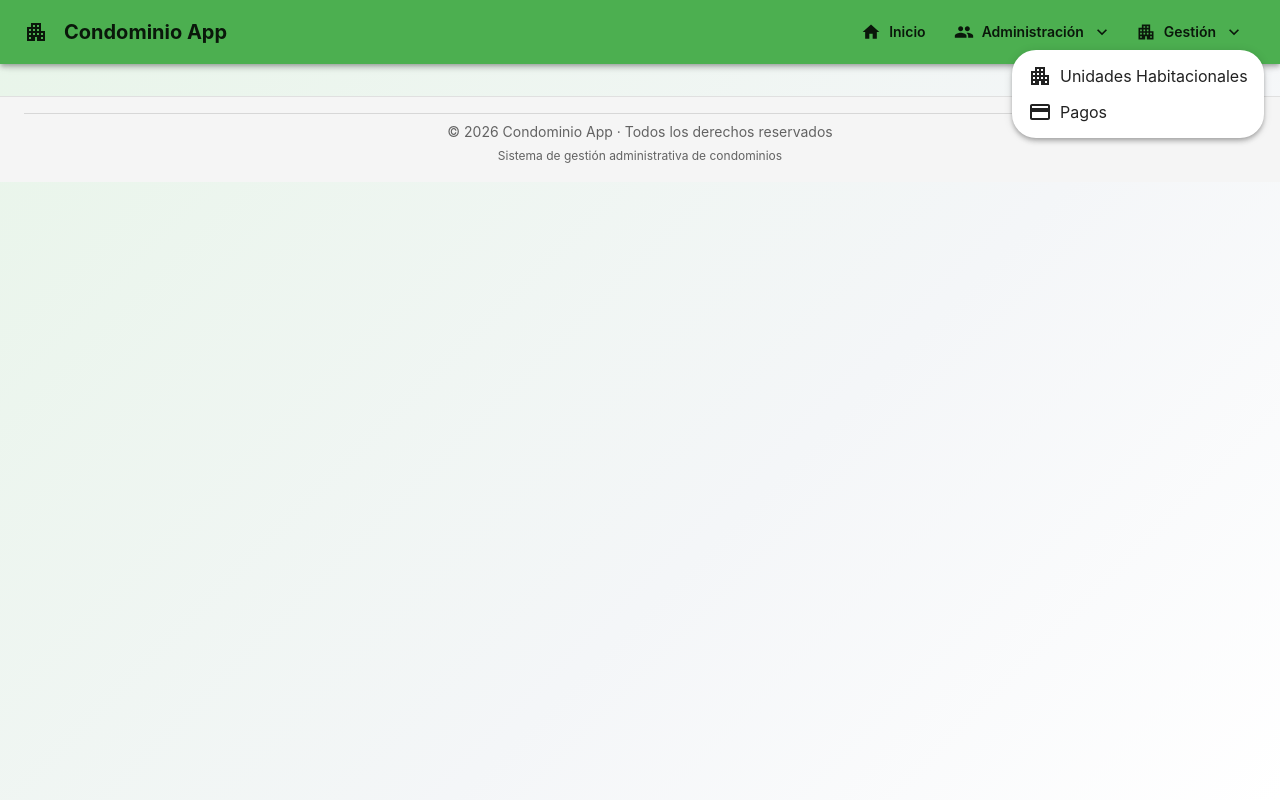
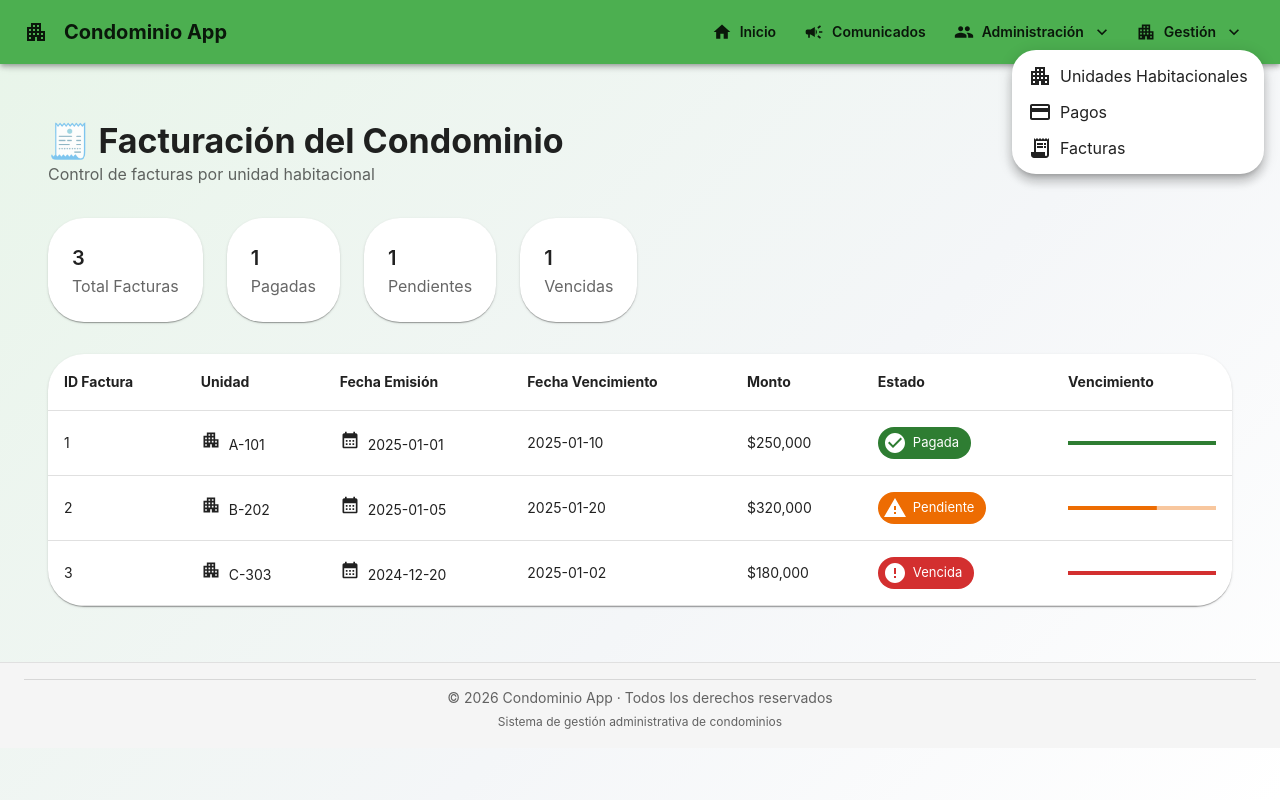
Before and after one commit to lucho007350/condominio, a React (Vite) app in the folder condominio-frontend/: page /facturas in a window 1280 px wide. Both pictures are taken after a click on the button "Gestión". Built offline with nearby package versions, Linux system fonts and the light colour scheme.

Commit message:
clases facturas y comunicados

```diff
--- a/condominio-frontend/src/App.jsx
+++ b/condominio-frontend/src/App.jsx
@@ -7,6 +7,9 @@ import Residents from './pages/Residents';
 import Payments from './pages/Payments';
 import UnidadesHabitacionales from './pages/UnidadesHabitacionales';
 import Empleados from './pages/Empleados';
+import Facturas from './pages/facturas';
+import Comunicacion from './pages/comunicacion';
+
 
 
 
@@ -24,6 +27,8 @@ function App() {
           <Route path="/payments" element={<Payments />} />
           <Route path="/units" element={<UnidadesHabitacionales />} />
           <Route path="/employees" element={<Empleados />} />
+           <Route path="/facturas" element={<Facturas />} /> {/* 🧾 */}
+         <Route path="/comunicacion" element={<Comunicacion />} />
 
 
 
--- a/condominio-frontend/src/components/Layout/Navbar.jsx
+++ b/condominio-frontend/src/components/Layout/Navbar.jsx
@@ -5,26 +5,23 @@ import {
   Toolbar,
   Typography,
   Button,
-  Box,
-  IconButton,
   Menu,
   MenuItem,
-  useTheme,
 } from '@mui/material';
 
 import {
-  Menu as MenuIcon,
   Home as HomeIcon,
   People as PeopleIcon,
   Apartment as BuildingIcon,
   Payment as PaymentIcon,
   Badge as EmployeeIcon,
   ExpandMore as ExpandMoreIcon,
+  ReceiptLong as FacturaIcon,
+  Campaign as ComunicadoIcon
 } from '@mui/icons-material';
 
 const Navbar = () => {
   const location = useLocation();
-  const theme = useTheme();
 
   const [anchorPeople, setAnchorPeople] = React.useState(null);
   const [anchorManagement, setAnchorManagement] = React.useState(null);
@@ -32,13 +29,7 @@ const Navbar = () => {
   const isActive = (path) => location.pathname === path;
 
   return (
-    <AppBar
-      position="sticky"
-      elevation={4}
-      sx={{
-        backdropFilter: 'blur(8px)',
-      }}
-    >
+    <AppBar position="sticky" elevation={4} sx={{ backdropFilter: 'blur(8px)' }}>
       <Toolbar>
         {/* Logo */}
         <BuildingIcon sx={{ mr: 2 }} />
@@ -46,7 +37,7 @@ const Navbar = () => {
           Condominio App
         </Typography>
 
-        {/* Dashboard */}
+        {/* Inicio */}
         <Button
           component={Link}
           to="/"
@@ -61,7 +52,24 @@ const Navbar = () => {
           Inicio
         </Button>
 
-        {/* Personas (menú flotante) */}
+        {/* 🔔 Comunicados (NUEVO) */}
+        <Button
+          component={Link}
+          to="/comunicacion"
+          color="inherit"
+          startIcon={<ComunicadoIcon />}
+          sx={{
+            mx: 1,
+            borderRadius: 2,
+            backgroundColor: isActive('/comunicacion')
+              ? 'rgba(255,255,255,0.15)'
+              : 'transparent',
+          }}
+        >
+          Comunicados
+        </Button>
+
+        {/* Administración */}
         <Button
           color="inherit"
           startIcon={<PeopleIcon />}
@@ -72,15 +80,11 @@ const Navbar = () => {
           Administración
         </Button>
 
-
         <Menu
           anchorEl={anchorPeople}
           open={Boolean(anchorPeople)}
           onClose={() => setAnchorPeople(null)}
-          PaperProps={{
-            elevation: 4,
-            sx: { borderRadius: 2, minWidth: 200 },
-          }}
+          PaperProps={{ sx: { borderRadius: 2, minWidth: 200 } }}
         >
           <MenuItem component={Link} to="/residents" onClick={() => setAnchorPeople(null)}>
             <PeopleIcon sx={{ mr: 1 }} /> Residentes
@@ -91,7 +95,7 @@ const Navbar = () => {
           </MenuItem>
         </Menu>
 
-        {/* Gestión (menú flotante) */}
+        {/* Gestión */}
         <Button
           color="inherit"
           startIcon={<BuildingIcon />}
@@ -106,10 +110,7 @@ const Navbar = () => {
           anchorEl={anchorManagement}
           open={Boolean(anchorManagement)}
           onClose={() => setAnchorManagement(null)}
-          PaperProps={{
-            elevation: 4,
-            sx: { borderRadius: 2, minWidth: 220 },
-          }}
+          PaperProps={{ sx: { borderRadius: 2, minWidth: 220 } }}
         >
           <MenuItem component={Link} to="/units" onClick={() => setAnchorManagement(null)}>
             <BuildingIcon sx={{ mr: 1 }} /> Unidades Habitacionales
@@ -118,6 +119,10 @@ const Navbar = () => {
           <MenuItem component={Link} to="/payments" onClick={() => setAnchorManagement(null)}>
             <PaymentIcon sx={{ mr: 1 }} /> Pagos
           </MenuItem>
+
+          <MenuItem component={Link} to="/facturas" onClick={() => setAnchorManagement(null)}>
+            <FacturaIcon sx={{ mr: 1 }} /> Facturas
+          </MenuItem>
         </Menu>
       </Toolbar>
     </AppBar>
--- /dev/null
+++ b/condominio-frontend/src/pages/comunicacion.jsx
@@ -0,0 +1,129 @@
+import React, { useEffect, useState } from 'react';
+import {
+  Box,
+  Typography,
+  Grid,
+  Card,
+  CardContent,
+  Chip,
+  Avatar,
+  Divider
+} from '@mui/material';
+
+import {
+  Campaign as GeneralIcon,
+  Warning as UrgenteIcon,
+  Event as EventoIcon,
+  CalendarMonth as FechaIcon
+} from '@mui/icons-material';
+
+const Comunicacion = () => {
+  const [comunicados, setComunicados] = useState([]);
+
+  const mockComunicados = [
+    {
+      idComunicado: 1,
+      titulo: 'Corte de agua programado',
+      contenido: 'El día viernes habrá suspensión del servicio de agua desde las 8:00 AM hasta las 2:00 PM.',
+      fechaPublicacion: '2025-01-15',
+      tipo: 'Urgente'
+    },
+    {
+      idComunicado: 2,
+      titulo: 'Reunión general de copropietarios',
+      contenido: 'Se convoca a reunión general el próximo sábado en el salón comunal a las 6:00 PM.',
+      fechaPublicacion: '2025-01-10',
+      tipo: 'Evento'
+    },
+    {
+      idComunicado: 3,
+      titulo: 'Horario de administración',
+      contenido: 'La oficina de administración atenderá de lunes a viernes de 8:00 AM a 5:00 PM.',
+      fechaPublicacion: '2025-01-05',
+      tipo: 'General'
+    }
+  ];
+
+  useEffect(() => {
+    setComunicados(mockComunicados);
+  }, []);
+
+  const tipoConfig = (tipo) => {
+    switch (tipo) {
+      case 'Urgente':
+        return { color: 'error', icon: <UrgenteIcon /> };
+      case 'Evento':
+        return { color: 'primary', icon: <EventoIcon /> };
+      default:
+        return { color: 'default', icon: <GeneralIcon /> };
+    }
+  };
+
+  return (
+    <Box sx={{ p: 3 }}>
+      {/* Header */}
+      <Typography variant="h4" fontWeight="bold">
+        📢 Comunicados del Condominio
+      </Typography>
+      <Typography color="text.secondary" sx={{ mb: 4 }}>
+        Información importante para residentes y copropietarios
+      </Typography>
+
+      {/* Feed */}
+      <Grid container spacing={3}>
+        {comunicados.map((c) => {
+          const config = tipoConfig(c.tipo);
+
+          return (
+            <Grid item xs={12} md={6} key={c.idComunicado}>
+              <Card
+                sx={{
+                  borderRadius: 4,
+                  boxShadow: 4,
+                  transition: '0.3s',
+                  '&:hover': { transform: 'translateY(-6px)' }
+                }}
+              >
+                <CardContent>
+                  {/* Header */}
+                  <Box sx={{ display: 'flex', alignItems: 'center', mb: 2 }}>
+                    <Avatar sx={{ bgcolor: `${config.color}.main`, mr: 2 }}>
+                      {config.icon}
+                    </Avatar>
+
+                    <Box sx={{ flexGrow: 1 }}>
+                      <Typography fontWeight="bold" variant="h6">
+                        {c.titulo}
+                      </Typography>
+                      <Box sx={{ display: 'flex', alignItems: 'center', gap: 1 }}>
+                        <FechaIcon fontSize="small" />
+                        <Typography variant="caption">
+                          {c.fechaPublicacion}
+                        </Typography>
+                      </Box>
+                    </Box>
+
+                    <Chip
+                      label={c.tipo}
+                      color={config.color}
+                      size="small"
+                    />
+                  </Box>
+
+                  <Divider sx={{ mb: 2 }} />
+
+                  {/* Contenido */}
+                  <Typography variant="body1" sx={{ lineHeight: 1.6 }}>
+                    {c.contenido}
+                  </Typography>
+                </CardContent>
+              </Card>
+            </Grid>
+          );
+        })}
+      </Grid>
+    </Box>
+  );
+};
+
+export default Comunicacion;
--- /dev/null
+++ b/condominio-frontend/src/pages/facturas.jsx
@@ -0,0 +1,157 @@
+import React, { useEffect, useState } from 'react';
+import {
+  Box,
+  Typography,
+  Grid,
+  Paper,
+  Chip,
+  LinearProgress,
+  Table,
+  TableBody,
+  TableCell,
+  TableContainer,
+  TableHead,
+  TableRow
+} from '@mui/material';
+
+import {
+  CheckCircle as PagadaIcon,
+  Warning as PendienteIcon,
+  Error as VencidaIcon,
+  Apartment as UnidadIcon,
+  CalendarMonth as CalendarIcon
+} from '@mui/icons-material';
+
+const Facturas = () => {
+  const [facturas, setFacturas] = useState([]);
+
+  const mockFacturas = [
+    {
+      idFactura: 1,
+      fechaEmision: '2025-01-01',
+      fechaVencimiento: '2025-01-10',
+      monto: 250000,
+      estadoFactura: 'Pagada',
+      idUnidad: 'A-101',
+      progreso: 100
+    },
+    {
+      idFactura: 2,
+      fechaEmision: '2025-01-05',
+      fechaVencimiento: '2025-01-20',
+      monto: 320000,
+      estadoFactura: 'Pendiente',
+      idUnidad: 'B-202',
+      progreso: 60
+    },
+    {
+      idFactura: 3,
+      fechaEmision: '2024-12-20',
+      fechaVencimiento: '2025-01-02',
+      monto: 180000,
+      estadoFactura: 'Vencida',
+      idUnidad: 'C-303',
+      progreso: 100
+    }
+  ];
+
+  useEffect(() => {
+    setFacturas(mockFacturas);
+  }, []);
+
+  const estadoChip = (estado) => {
+    if (estado === 'Pagada')
+      return <Chip icon={<PagadaIcon />} label="Pagada" color="success" />;
+    if (estado === 'Pendiente')
+      return <Chip icon={<PendienteIcon />} label="Pendiente" color="warning" />;
+    return <Chip icon={<VencidaIcon />} label="Vencida" color="error" />;
+  };
+
+  return (
+    <Box sx={{ p: 3 }}>
+      {/* Header */}
+      <Typography variant="h4" fontWeight="bold">
+        🧾 Facturación del Condominio
+      </Typography>
+      <Typography color="text.secondary" sx={{ mb: 4 }}>
+        Control de facturas por unidad habitacional
+      </Typography>
+
+      {/* KPIs */}
+      <Grid container spacing={3} sx={{ mb: 4 }}>
+        {[
+          { label: 'Total Facturas', value: facturas.length },
+          { label: 'Pagadas', value: facturas.filter(f => f.estadoFactura === 'Pagada').length },
+          { label: 'Pendientes', value: facturas.filter(f => f.estadoFactura === 'Pendiente').length },
+          { label: 'Vencidas', value: facturas.filter(f => f.estadoFactura === 'Vencida').length }
+        ].map((item, i) => (
+          <Grid item xs={12} sm={6} md={3} key={i}>
+            <Paper sx={{ p: 3, borderRadius: 3 }}>
+              <Typography variant="h6">{item.value}</Typography>
+              <Typography color="text.secondary">{item.label}</Typography>
+            </Paper>
+          </Grid>
+        ))}
+      </Grid>
+
+      {/* Tabla */}
+      <TableContainer component={Paper} sx={{ borderRadius: 3 }}>
+        <Table>
+          <TableHead>
+            <TableRow>
+              <TableCell><b>ID Factura</b></TableCell>
+              <TableCell><b>Unidad</b></TableCell>
+              <TableCell><b>Fecha Emisión</b></TableCell>
+              <TableCell><b>Fecha Vencimiento</b></TableCell>
+              <TableCell><b>Monto</b></TableCell>
+              <TableCell><b>Estado</b></TableCell>
+              <TableCell><b>Vencimiento</b></TableCell>
+            </TableRow>
+          </TableHead>
+
+          <TableBody>
+            {facturas.map((f) => (
+              <TableRow key={f.idFactura} hover>
+                <TableCell>{f.idFactura}</TableCell>
+
+                <TableCell>
+                  <UnidadIcon fontSize="small" sx={{ mr: 1 }} />
+                  {f.idUnidad}
+                </TableCell>
+
+                <TableCell>
+                  <CalendarIcon fontSize="small" sx={{ mr: 1 }} />
+                  {f.fechaEmision}
+                </TableCell>
+
+                <TableCell>{f.fechaVencimiento}</TableCell>
+
+                <TableCell>
+                  ${f.monto.toLocaleString()}
+                </TableCell>
+
+                <TableCell>{estadoChip(f.estadoFactura)}</TableCell>
+
+                <TableCell sx={{ width: 180 }}>
+                  <LinearProgress
+                    variant="determinate"
+                    value={f.progreso}
+                    color={
+                      f.estadoFactura === 'Pagada'
+                        ? 'success'
+                        : f.estadoFactura === 'Pendiente'
+                        ? 'warning'
+                        : 'error'
+                    }
+                  />
+                </TableCell>
+              </TableRow>
+            ))}
+          </TableBody>
+        </Table>
+      </TableContainer>
+    </Box>
+  );
+};
+
+export default Facturas;
```
Lines whose indentation alone changed are shown as unchanged.
